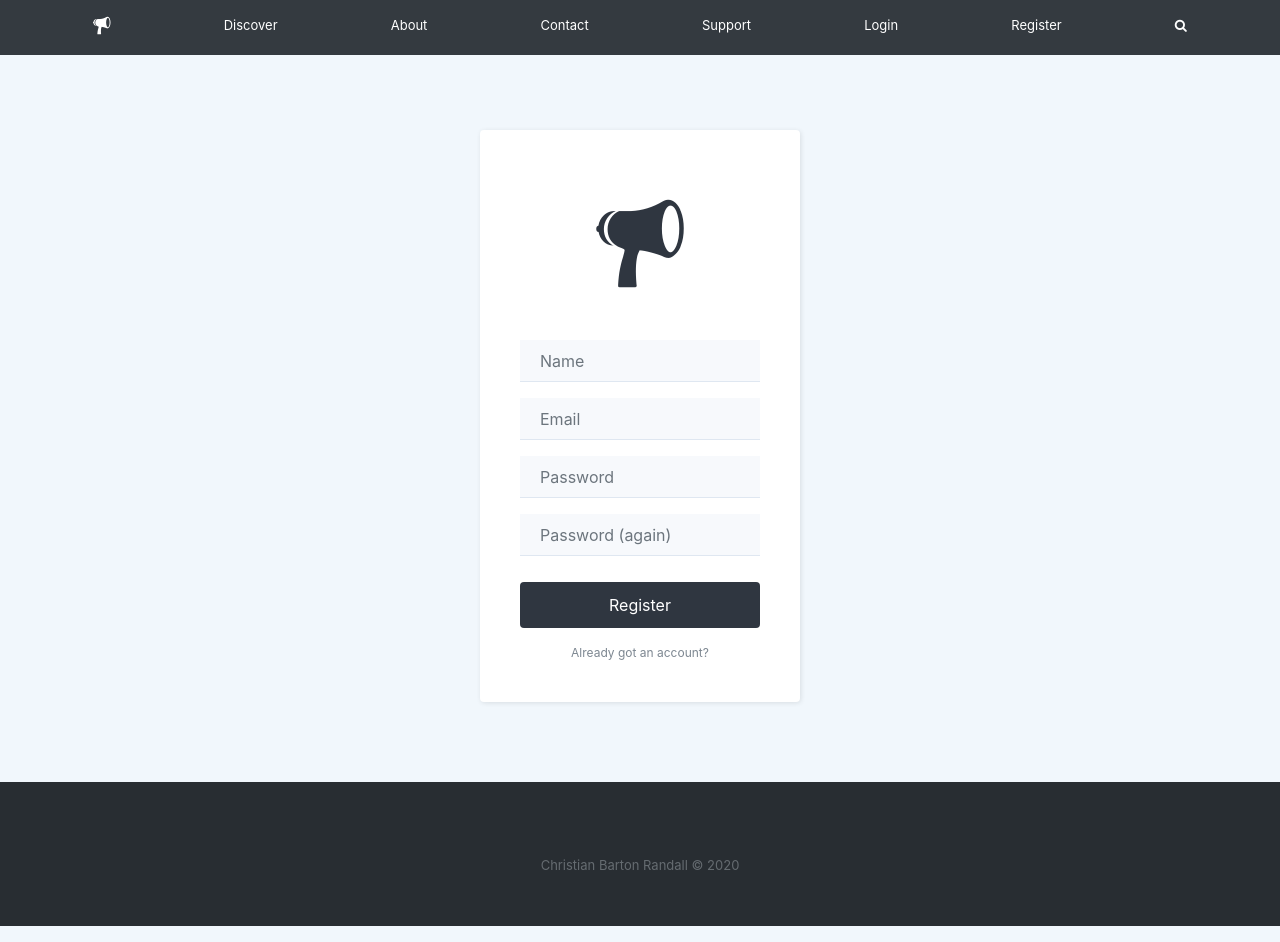
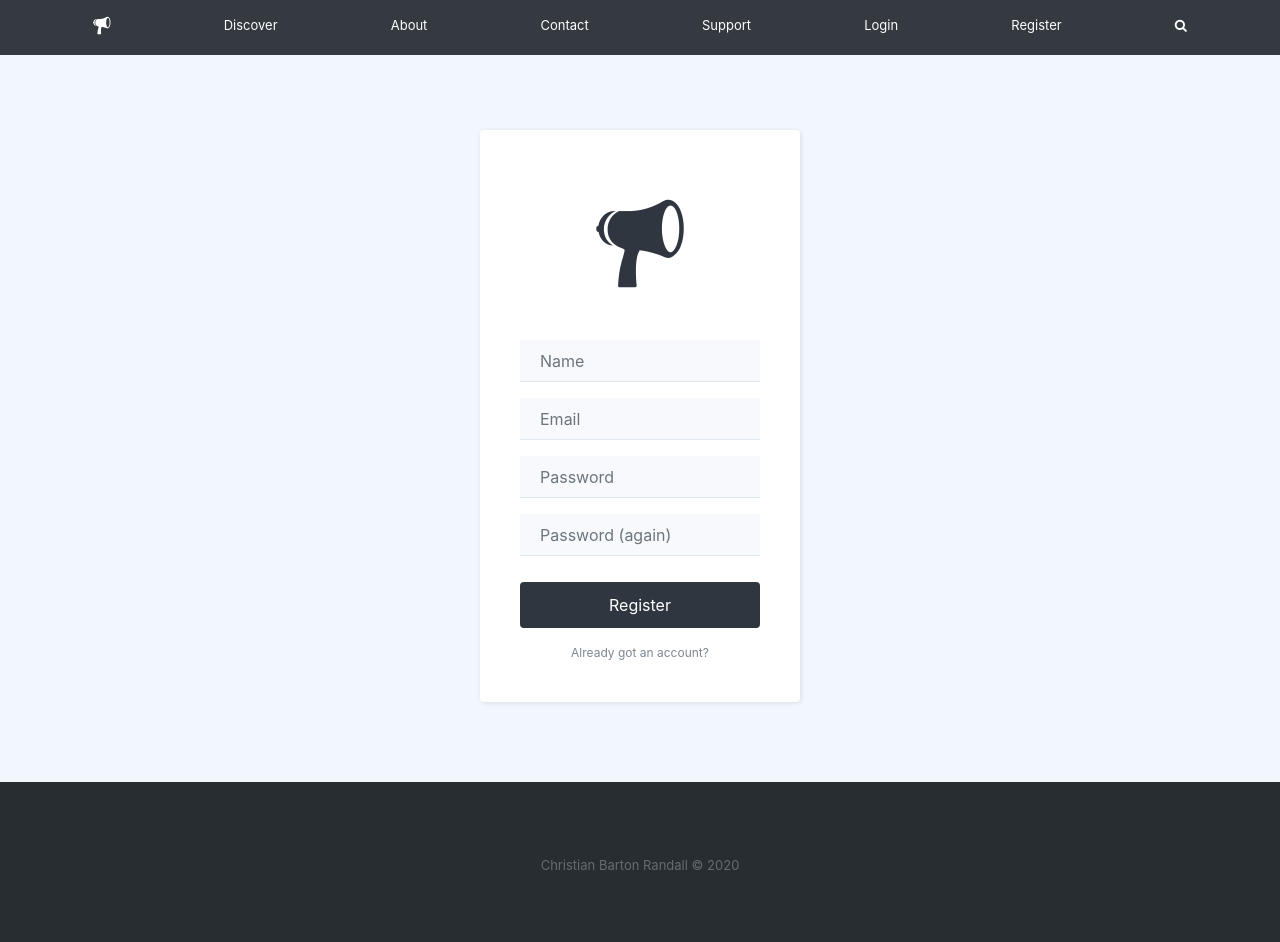
Before and after one commit to pigcake999/harvard, a Flask app: page /register in a window 1280 px wide. Run offline with Flask 2, Linux system fonts and the light colour scheme; some libraries are stand-ins or nearby versions; some web fonts are replaced.

Commit message:
fixed footer added dashboard.css

```diff
--- a/static/css/Footer-Dark.css
+++ b/static/css/Footer-Dark.css
@@ -2,6 +2,26 @@
   padding: 50px 0;
   color: #f0f9ff;
   background-color: #282d32;
+  height: 160px !important;
+}
+
+.main-container {
+  min-height: calc(100vh - 160px) !important;
+}
+
+.footer,
+.push {
+  height: 160px;
+}
+
+body {
+  min-height: 100%;
+  display: grid;
+  grid-template-rows: 1fr auto;
+}
+.footer-dark {
+  grid-row-start: 2;
+  grid-row-end: 3;
 }
 
 .footer-dark h3 {
--- a/static/css/Login-Form-Clean.css
+++ b/static/css/Login-Form-Clean.css
@@ -1,6 +1,13 @@
 .login-clean {
   background: #f1f7fc;
   padding: 80px 0;
+}
+
+.main-container {
+  background-color:  #f1f7fc !important;
+}
+html {
+  background-color:  #f1f7fc !important;
 }
 
 .login-clean form {
--- a/static/css/styles.css
+++ b/static/css/styles.css
@@ -6,7 +6,7 @@
 #main-container {
     display: flex;
     flex-direction: column;
-    min-height: 100vh;
+    min-height: calc(100vh - 210px) !important;
 }
 
 .navbar-dark .navbar-nav .nav-link {
--- a/templates/layout.html
+++ b/templates/layout.html
@@ -63,13 +63,13 @@
                 {% block main %}{% endblock %}
             </main>
 
-            <div style="margin-top: auto;" class="footer-dark">
-                <footer>
-                    <div class="container">
-                        <p class="copyright">Christian Barton Randall © 2020</p>
-                    </div>
-                </footer>
-            </div>
+        </div>
+        <div class="footer-dark">
+            <footer>
+                <div class="container">
+                    <p class="copyright">Christian Barton Randall © 2020</p>
+                </div>
+            </footer>
         </div>
 
         <script src="https://code.jquery.com/jquery-3.3.1.min.js"></script>
```
Also changed, not shown: templates/dashboard.html (+7 -7 lines), static/css/dashboard.css (added).
